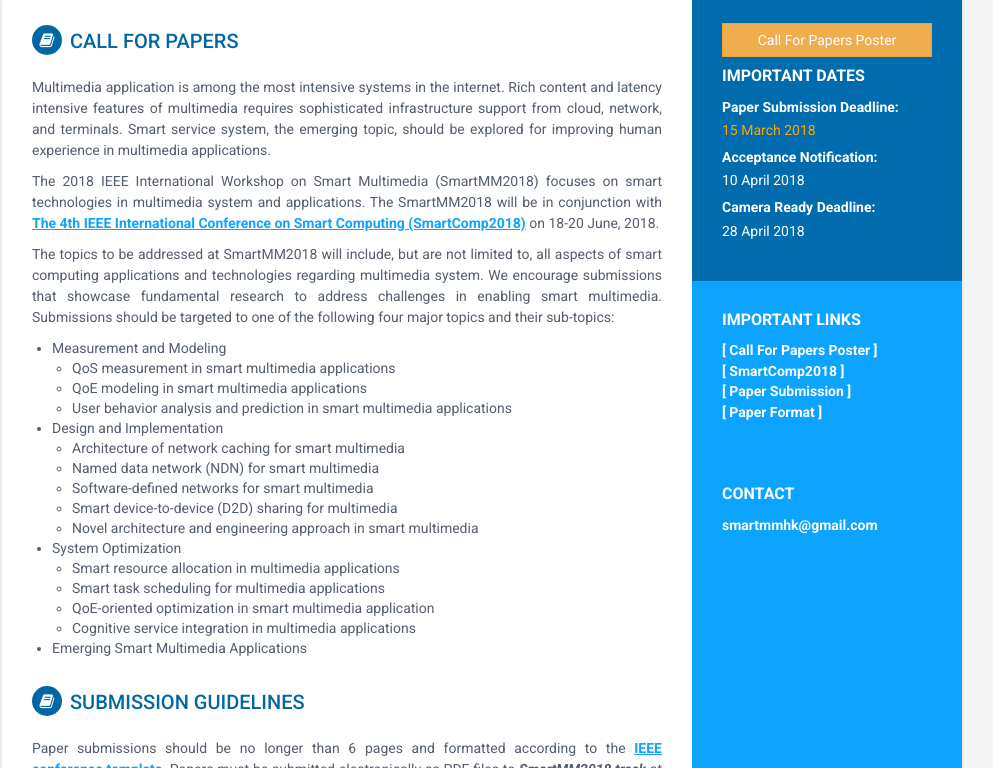
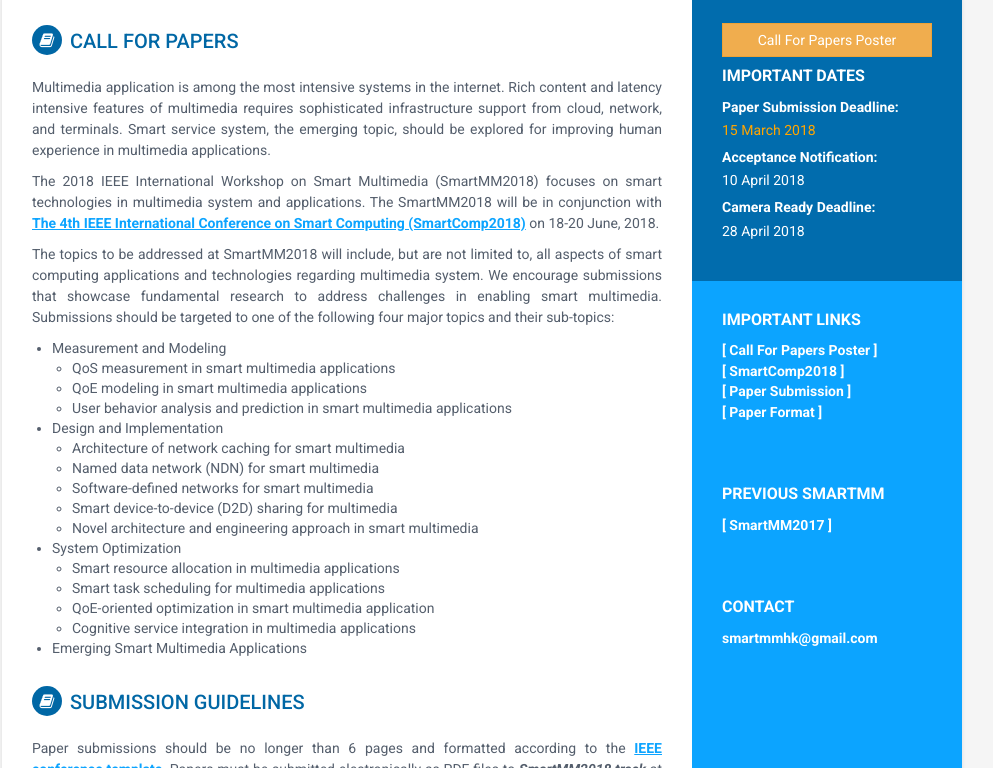
Before and after one commit to ubcweicai/SmartMM, a plain HTML site: page index.html in a window 1280 px wide. Shown: the part 430-1198 px from the top of the page, without its empty margins (158-1151 px from the left). Drawn offline with Linux system fonts and the light colour scheme.

Commit message:
previous smartmm

```diff
--- a/index.html
+++ b/index.html
@@ -130,6 +130,13 @@
                 <div class="item">
                     <h4 class="degree"><a href="http://www.ieee.org/conferences_events/conferences/publishing/templates.html" target="_blank">[ Paper Format ]</a></h4>
                 </div><!--//item-->
+            </div>
+
+            <div class="contact-container container-block">
+                <h2 class="container-block-title anchor" id="links">Previous SmartMM</h2>
+                <div class="item">
+                    <h4 class="degree"><a href="2017/index.html" target="_blank">[ SmartMM2017 ]</a></h4>
+                </div>
             </div>
 
             <div class="contact-container container-block">
```
